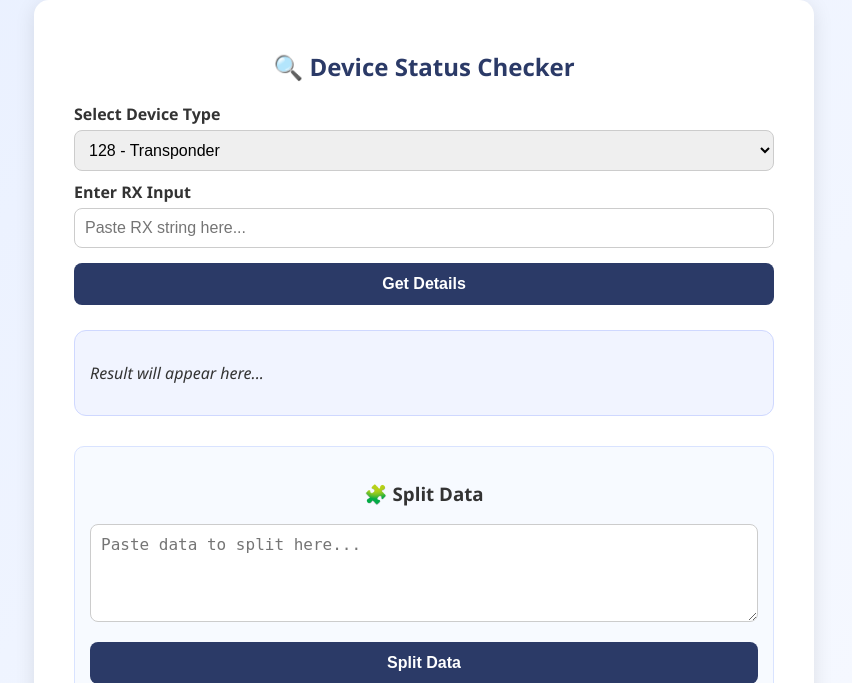
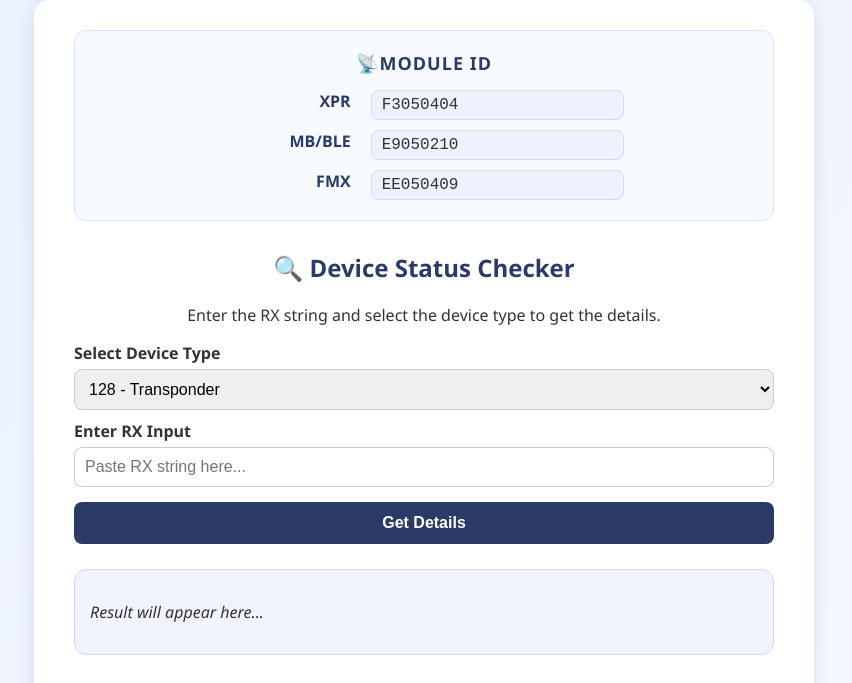
Before and after one commit to VenkataSuresh7989/fuota, a Flask app: page / in a window 1280 px wide. Shown: the top 683 px of the page, without its empty margins (216-1068 px from the left). Run offline with Flask 3, Linux system fonts and the light colour scheme.

Commit message:
Module ID added

```diff
--- a/templates/index.html
+++ b/templates/index.html
@@ -15,6 +15,7 @@
       margin: 0;
       color: #333;
     }
+
     .container {
       background: #fff;
       padding: 30px 40px;
@@ -24,13 +25,55 @@
       max-width: 700px;
       text-align: center;
     }
+
     h2 { margin-bottom: 20px; color: #2b3a67; }
+
+    /* 🔹 Module ID Section Styling */
+    .module-section {
+      background: #f7faff;
+      border: 1px solid #d9e3ff;
+      border-radius: 12px;
+      padding: 20px;
+      margin-bottom: 30px;
+      text-align: center;
+    }
+    .module-section h3 {
+      margin: 0 0 15px;
+      color: #2b3a67;
+      text-transform: uppercase;
+      font-size: 18px;
+      letter-spacing: 1px;
+    }
+    .module-grid {
+      display: grid;
+      grid-template-columns: 1fr 2fr;
+      gap: 10px 20px;
+      max-width: 400px;
+      margin: 0 auto;
+      text-align: left;
+    }
+    .module-label {
+      font-weight: bold;
+      color: #2b3a67;
+      text-align: right;
+    }
+    .module-value {
+      font-family: "Courier New", monospace;
+      background: #eef2ff;
+      border: 1px solid #cfd8ff;
+      border-radius: 8px;
+      padding: 5px 10px;
+      color: #333;
+      text-align: left;
+    }
+
     label {
       display: block;
       margin: 10px 0 5px;
       font-weight: 600;
       text-align: left;
     }
+
     select, input, textarea {
       width: 100%;
       padding: 10px;
@@ -39,6 +82,7 @@
       font-size: 16px;
       box-sizing: border-box;
     }
+
     button {
       margin-top: 15px;
       width: 100%;
@@ -52,7 +96,9 @@
       cursor: pointer;
       transition: 0.3s;
     }
+
     button:hover { background: #4359a0; }
+
     .output {
       margin-top: 25px;
       background: #f1f4ff;
@@ -62,6 +108,7 @@
       text-align: left;
       word-wrap: break-word;
     }
+
     .split-container {
       margin-top: 30px;
       padding: 15px;
@@ -69,6 +116,7 @@
       border: 1px solid #d9e3ff;
       border-radius: 10px;
     }
+
     .split-output {
       margin-top: 20px;
       display: grid;
@@ -80,6 +128,7 @@
       background: #eef2ff;
       border-radius: 10px;
     }
+
     .split-box {
       background: #fff;
       border: 2px solid #cfd8ff;
@@ -88,29 +137,44 @@
       text-align: center;
       box-shadow: 0 2px 5px rgba(0,0,0,0.1);
     }
-    .split-box span.index { display: block; font-size: 12px; color: #2b3a67; font-weight: bold; }
-    .split-box span.value { display: block; font-size: 16px; color: #333; margin-top: 5px; }
-    .panel {
-      margin-top: 30px;
-      background: #f9fbff;
-      border: 1px solid #cfd8ff;
-      border-radius: 10px;
-      padding: 15px;
-      position: relative;
-      text-align: left;
-      font-family: monospace;
-      font-size: 14px;
-      word-break: break-all;
+
+    .split-box span.index {
+      display: block;
+      font-size: 12px;
+      color: #2b3a67;
+      font-weight: bold;
     }
-    .panel h3 { margin-top: 0; color: #2b3a67; }
+
+    .split-box span.value {
+      display: block;
+      font-size: 16px;
+      color: #333;
+      margin-top: 5px;
+    }
+
     @media (max-width: 600px) {
       .container { padding: 20px; }
+      .module-grid { grid-template-columns: 1fr 1fr; }
     }
   </style>
 </head>
 <body>
   <div class="container">
+    <!-- 🔹 Neatly formatted Module ID section -->
+    <div class="module-section">
+      <h3>📡Module ID</h3>
+      <div class="module-grid">
+        <div class="module-label">XPR</div>
+        <div class="module-value">F3050404</div>
+        <div class="module-label">MB/BLE</div>
+        <div class="module-value">E9050210</div>
+        <div class="module-label">FMX</div>
+        <div class="module-value">EE050409</div>
+      </div>
+    </div>
+
     <h2>🔍 Device Status Checker</h2>
+    <p>Enter the RX string and select the device type to get the details.</p>
 
     <label for="deviceType">Select Device Type</label>
     <select id="deviceType">
```
